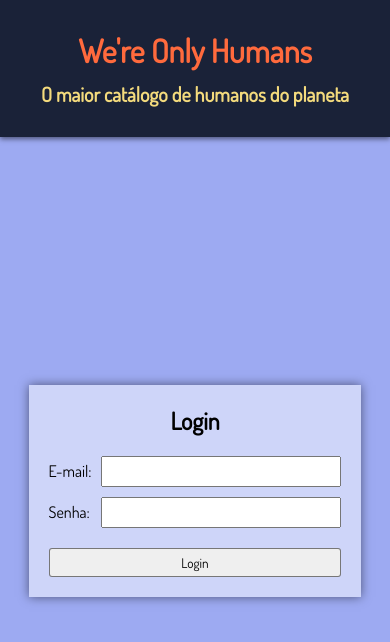
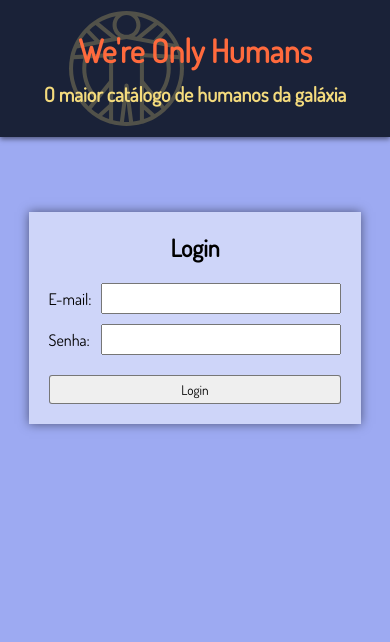
Before and after one commit to andre-rosatto/login_e_CRUD_de_usuarios, a website with bundled scripts: page public/index.html in a window 390 px wide. Built offline with nearby package versions, Linux system fonts and the light colour scheme.

Commit message:
implementação de responsividade

```diff
--- a/public/css/edit.css
+++ b/public/css/edit.css
@@ -14,8 +14,9 @@ section {
 	flex: 1;
 	display: flex;
 	flex-direction: column;
-	justify-content: center;
+	justify-content: flex-start;
 	align-items: center;
+	margin-top: 25px;
 }
 
 section #add-response {
@@ -45,3 +46,19 @@ form #postcode-error {
 form #postcode-error.show {
 	display: block;
 }
+
+@media screen and (max-width: 600px) {
+	header {
+		padding-top: 40px;
+	}
+
+	header ul {
+		margin-top: 10px;
+	}
+
+	form label {
+		font-size: 14px;
+		grid-template-columns: auto 200px;
+		margin-top: 5px;
+	}
+}
--- a/public/css/index.css
+++ b/public/css/index.css
@@ -20,5 +20,9 @@ section {
 	flex: 1;
 	display: flex;
 	justify-content: center;
-	align-items: center;
+	align-items: flex-start;
 }
+
+form {
+	margin-top: 75px;
+}
--- a/public/css/listing.css
+++ b/public/css/listing.css
@@ -51,10 +51,43 @@ table tbody td:nth-child(2) {
 	width: 20ch;
 }
 
-table tbody td:nth-child(5) {
+table tbody td:last-child {
 	width: 95px;
 }
 
-table span.address::after {
-	content: ' - ';
+@media screen and (max-width: 600px) {
+	header {
+		padding-top: 40px;
+	}
+
+	header ul {
+		margin-top: 10px;
+	}
+
+	#search input {
+		width: 200px;
+	}
+
+	table tr {
+		font-size: 14px;
+	}
+
+	table td:nth-child(2) {
+		max-width: 75px;
+		overflow-wrap: break-word;
+	}
+
+	table td:nth-child(3) {
+		max-width: 75px;
+		overflow-wrap: break-word;
+	}
+
+	table td:last-child {
+		max-width: 50px;
+	}
+
+	table button {
+		width: 50px;
+		font-size: 12px;
+	}
 }
--- a/public/css/main.css
+++ b/public/css/main.css
@@ -26,6 +26,10 @@ header {
 	align-items: center;
 	color: var(--color3);
 	box-shadow: 0 2px 5px rgba(0, 0, 0, .5);
+	background-image: url('../assets/logo.svg');
+	background-repeat: no-repeat;
+	background-size: 115px;
+	background-position: 25% center;
 }
 
 header #login-info {
--- a/public/index.html
+++ b/public/index.html
@@ -6,6 +6,7 @@
 	<meta name="viewport" content="width=device-width, initial-scale=1.0">
 	<meta name="description" content="We're Only Humans: Login">
 	<title>We're Only Humans: Login</title>
+	<link rel="shortcut icon" href="./assets/favicon.png" type="image/x-icon">
 	<link rel="stylesheet" href="./css/main.css">
 	<link rel="stylesheet" href="./css/index.css">
 	<script src="./js/index.js" type="module"></script>
@@ -15,7 +16,7 @@
 	<div id="main-wrapper">
 		<header>
 			<h1>We're Only Humans</h1>
-			<h2>O maior catálogo de humanos do planeta</h2>
+			<h2>O maior catálogo de humanos da galáxia</h2>
 		</header>
 		<section>
 			<form>
```
Also changed, not shown: public/pages/edit.html (+1 -0 lines), public/pages/listing.html (+1 -0 lines), public/assets/favicon.png (added), public/assets/logo.svg (added).
